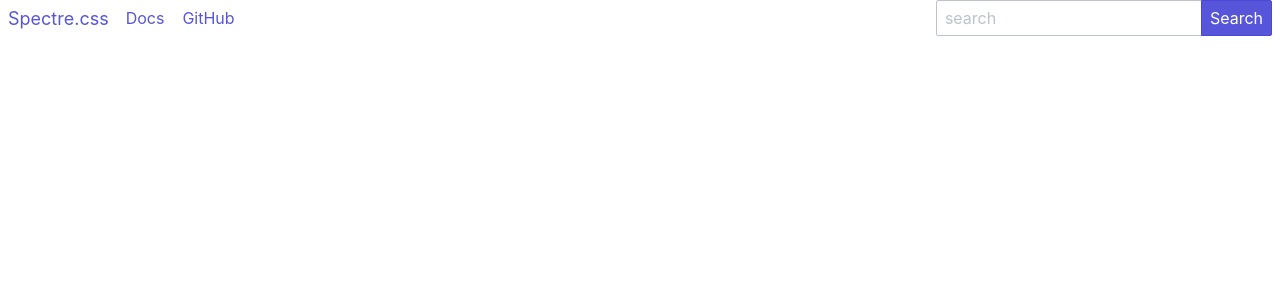
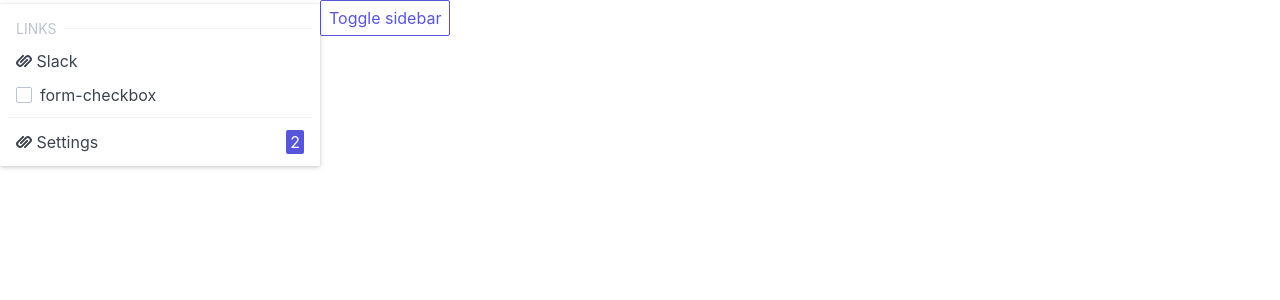
Before and after one commit to ksami/react-pwa-app, a React (Create React App) app: page / in a window 1280 px wide. Shown: the top 300 px of the page. Built offline with nearby package versions, Linux system fonts and the light colour scheme.

Commit message:
Add redux, toggle sidebar visibility

```diff
--- a/package.json
+++ b/package.json
@@ -5,7 +5,9 @@
   "dependencies": {
     "react": "^16.4.0",
     "react-dom": "^16.4.0",
+    "react-redux": "^5.0.7",
     "react-scripts": "1.1.4",
+    "redux": "^4.0.0",
     "spectre.css": "^0.5.1"
   },
   "scripts": {
--- a/src/App.js
+++ b/src/App.js
@@ -1,13 +1,14 @@
 import React, { Component } from 'react';
 import 'spectre.css';
+import 'spectre.css/dist/spectre-icons.css';
 
-import { Navbar } from './components';
+import { SidebarHider } from './components';
 
 class App extends Component {
   render() {
     return (
       <div className="container">
-        <Navbar />
+        <SidebarHider />
       </div>
     );
   }
--- /dev/null
+++ b/src/actions/index.js
@@ -0,0 +1,5 @@
+export const Types = {
+  TOGGLE_SIDEBAR: 'TOGGLE_SIDEBAR'
+};
+
+export const toggleSidebar = () => ({ type: Types.TOGGLE_SIDEBAR });
--- a/src/components/Navbar.js
+++ /dev/null
@@ -1,19 +0,0 @@
-import React from 'react';
-
-const Navbar = () => (
-  <header className="navbar">
-    <section className="navbar-section">
-      <a href="#" className="navbar-brand mr-2">Spectre.css</a>
-      <a href="#" className="btn btn-link">Docs</a>
-      <a href="https://github.com/picturepan2/spectre" className="btn btn-link">GitHub</a>
-    </section>
-    <section className="navbar-section">
-      <div className="input-group input-inline">
-        <input className="form-input" type="text" placeholder="search" />
-        <button className="btn btn-primary input-group-btn">Search</button>
-      </div>
-    </section>
-  </header>
-);
-
-export default Navbar;
--- /dev/null
+++ b/src/components/containers/SidebarHider.js
@@ -0,0 +1,24 @@
+import React from 'react';
+import { connect } from 'react-redux';
+import Sidebar from '../presentational/Sidebar';
+import { toggleSidebar } from '../../actions';
+
+const mapStateToProps = state => {
+  return {
+    showSidebar: state.sidebarToggle
+  }
+};
+
+const mapDispatchToProps = dispatch => {
+  return {
+    onClick: () => {
+      console.log('click');
+      dispatch(toggleSidebar());
+    }
+  };
+}
+
+export default connect(
+  mapStateToProps,
+  mapDispatchToProps
+)(Sidebar);
--- a/src/components/index.js
+++ b/src/components/index.js
@@ -1 +1,2 @@
-export {default as Navbar} from './Navbar';
+export { default as Sidebar } from './presentational/Sidebar';
+export { default as SidebarHider } from './containers/SidebarHider';
--- /dev/null
+++ b/src/components/presentational/Sidebar.js
@@ -0,0 +1,40 @@
+import React from 'react';
+
+const Sidebar = ({ showSidebar, onClick }) => (
+  <div className="columns">
+    <div className="col-3">
+      <ul className={`menu ${showSidebar ? '' : 'd-hide'}`}>
+        <li className="divider" data-content="LINKS">
+        </li>
+        <li className="menu-item">
+          <a href="#">
+            <i className="icon icon-link"></i> Slack
+    </a>
+        </li>
+
+        <li className="menu-item">
+          <label className="form-checkbox">
+            <input type="checkbox" />
+            <i className="form-icon"></i> form-checkbox
+    </label>
+        </li>
+
+        <li className="divider"></li>
+
+        <li className="menu-item">
+          <div className="menu-badge">
+            <label className="label label-primary">2</label>
+          </div>
+          <a href="#">
+            <i className="icon icon-link"></i> Settings
+    </a>
+        </li>
+      </ul>
+    </div>
+    <div className="col-3">
+      <button className="btn" onClick={onClick}>Toggle sidebar</button>
+    </div>
+  </div>
+);
+
+export default Sidebar;
--- a/src/index.js
+++ b/src/index.js
@@ -1,8 +1,18 @@
 import React from 'react';
 import ReactDOM from 'react-dom';
+import { Provider } from 'react-redux';
+import { createStore } from 'redux';
 import './index.css';
 import App from './App';
 import registerServiceWorker from './registerServiceWorker';
+import reducers from './reducers';
 
-ReactDOM.render(<App />, document.getElementById('root'));
+const store = createStore(reducers);
+
+ReactDOM.render(
+  <Provider store={store}>
+    <App />
+  </Provider>,
+  document.getElementById('root')
+);
 registerServiceWorker();
--- /dev/null
+++ b/src/reducers/index.js
@@ -0,0 +1,6 @@
+import { combineReducers } from 'redux';
+import sidebarToggle from './sidebarToggle';
+
+export default combineReducers({
+  sidebarToggle
+});
--- /dev/null
+++ b/src/reducers/sidebarToggle.js
@@ -0,0 +1,12 @@
+import { Types } from '../actions';
+
+const sidebarToggle = (state = true, action) => {
+  switch (action.type) {
+    case Types.TOGGLE_SIDEBAR:
+      return !state;
+    default:
+      return state;
+  }
+};
+
+export default sidebarToggle;
```
Also changed, not shown: 1 other file (tests, documents, lock files or other folders).
